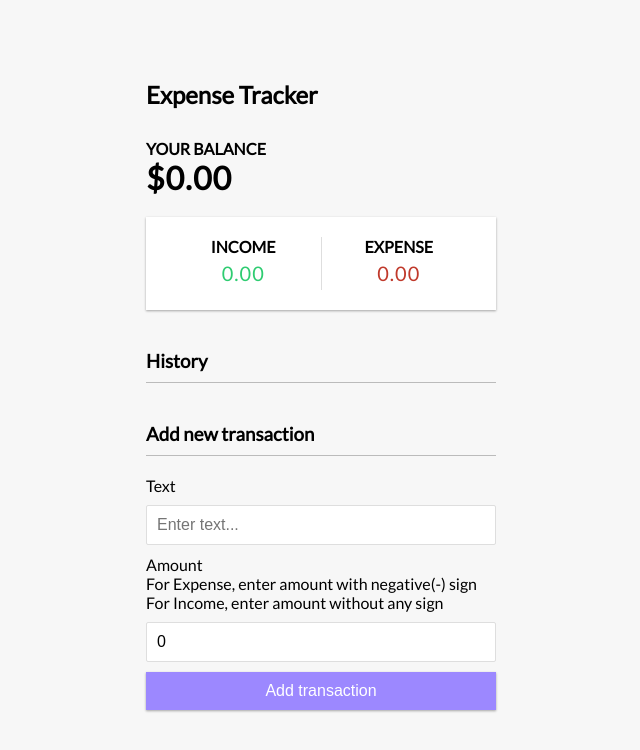
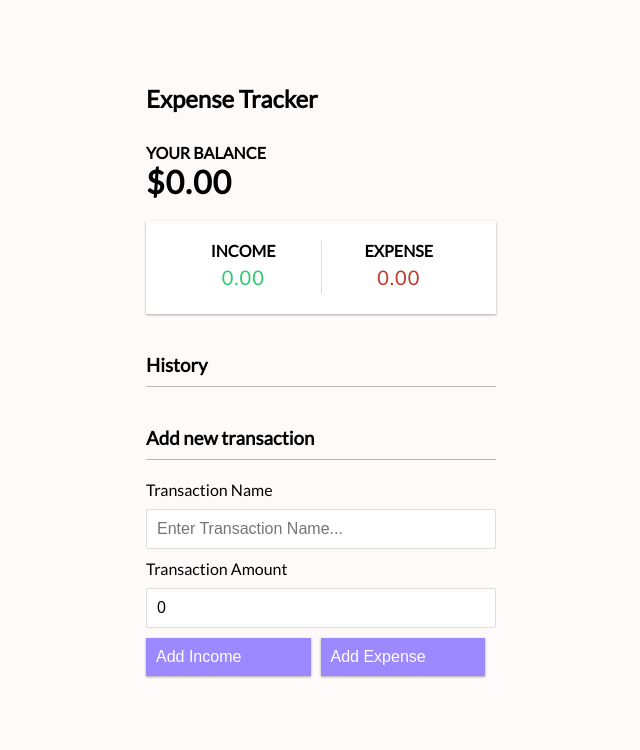
Before and after one commit to yasir8401/expense-tracker-app, a React (Create React App) app: page / in a window 1280 px wide. Shown: the top 750 px of the page, without its empty margins (319-959 px from the left). Built offline with nearby package versions, Linux system fonts and the light colour scheme.

Commit message:
New Changes

```diff
--- a/package.json
+++ b/package.json
@@ -6,8 +6,12 @@
     "@testing-library/jest-dom": "^4.2.4",
     "@testing-library/react": "^9.5.0",
     "@testing-library/user-event": "^7.2.1",
+    "bootstrap": "^4.5.0",
     "react": "^16.13.1",
+    "react-alert": "^7.0.1",
+    "react-bootstrap": "^1.0.1",
     "react-dom": "^16.13.1",
+    "react-github-fork-ribbon": "^0.6.0",
     "react-scripts": "3.4.1"
   },
   "scripts": {
--- a/src/App.css
+++ b/src/App.css
@@ -9,7 +9,8 @@
 }
 
 body {
-  background-color: #f7f7f7;
+  /* background-color: #f7f7f7; */
+  background-color: snow;
   display: flex;
   flex-direction: column;
   align-items: center;
@@ -93,11 +94,12 @@ input[type="number"] {
   box-shadow: var(--box-shadow);
   color: #fff;
   border: 0;
-  display: block;
+  display: inline-flex;
   font-size: 16px;
   margin: 10px 0 30px;
+  margin-right: 10px;
   padding: 10px;
-  width: 100%;
+  width: 47%;
 }
 
 .btn:focus,
--- a/src/components/AddTransaction.js
+++ b/src/components/AddTransaction.js
@@ -5,19 +5,27 @@ export const AddTransaction = () => {
   const { addTransaction } = useContext(GlobalContext);
   const [text, setText] = useState("");
   const [amount, setAmount] = useState(0);
+  const [show, setShow] = useState(false);
 
-  const onSubmit = (e) => {
+  const onSubmit = (e, transactionType) => {
+    console.log(amount === 0);
+    if (text === "" || amount === 0 || amount === "") {
+      return alert("Please input both Transaction Name & Transaction Amount");
+    }
+
     e.preventDefault();
     const newTransaction = {
       id: Math.floor(Math.random() * 100000000),
       text,
-      amount: +amount,
+      amount:
+        transactionType === "Income" ? parseInt(amount) : 0 - parseInt(amount),
     };
 
     addTransaction(newTransaction);
 
     setText("");
     setAmount(0);
+    setShow(true);
 
     alert("Your transaction has been added successfully!!!");
   };
@@ -25,21 +33,19 @@ export const AddTransaction = () => {
   return (
     <React.Fragment>
       <h3>Add new transaction</h3>
-      <form onSubmit={onSubmit}>
+      <form>
         <div className="form-control">
-          <label htmlFor="text">Text</label>
+          <label htmlFor="text">Transaction Name</label>
           <input
             type="text"
             value={text}
             onChange={(e) => setText(e.target.value)}
-            placeholder="Enter text..."
+            placeholder="Enter Transaction Name..."
           />
         </div>
         <div className="form-control">
           <label htmlFor="amount">
-            Amount <br />
-            For Expense, enter amount with negative(-) sign <br />
-            For Income, enter amount without any sign
+            Transaction Amount <br />
           </label>
           <input
             type="number"
@@ -48,7 +54,20 @@ export const AddTransaction = () => {
             placeholder="Enter amount..."
           />
         </div>
-        <button className="btn">Add transaction</button>
+        <div>
+          <button
+            className="btn"
+            onClick={(e, transactionType) => onSubmit(e, "Income")}
+          >
+            Add Income
+          </button>
+          <button
+            className="btn"
+            onClick={(e, transactionType) => onSubmit(e, "Expense")}
+          >
+            Add Expense
+          </button>
+        </div>
       </form>
     </React.Fragment>
   );
```
Also changed, not shown: 1 other file (tests, documents, lock files or other folders).
